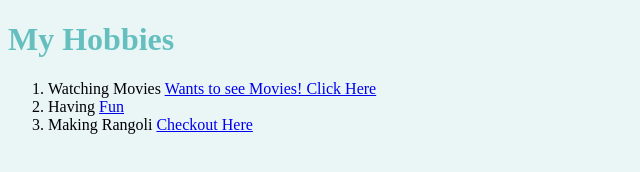
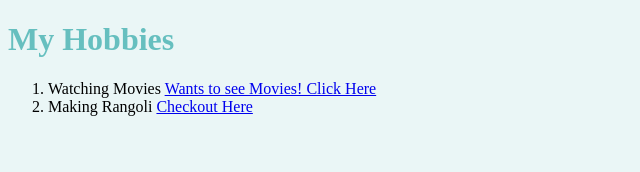
Before and after one commit to PratikshaSRaut/cv, a plain HTML site: page hobbies.html in a window 1280 px wide. Shown: the whole page, without its empty margins (0-640 px from the left). Drawn offline with Linux system fonts and the light colour scheme.

Commit message:
Update hobbies.html

```diff
--- a/hobbies.html
+++ b/hobbies.html
@@ -9,7 +9,6 @@
     <h1>My Hobbies</h1>
     <ol>
       <li>Watching Movies <a href="https://www.netflix.com/in/">Wants to see Movies! Click Here</a></li>
-      <li>Having <a href="https://www.youtube.com/watch?v=-uKOHJLs-mo">Fun</a></li>
       <li>Making Rangoli <a href="https://webneel.com/sites/default/files/images/blog/2019/rangoli-design-tutorials.jpg">Checkout Here</a></li>
     </ol>
   </body>
```
